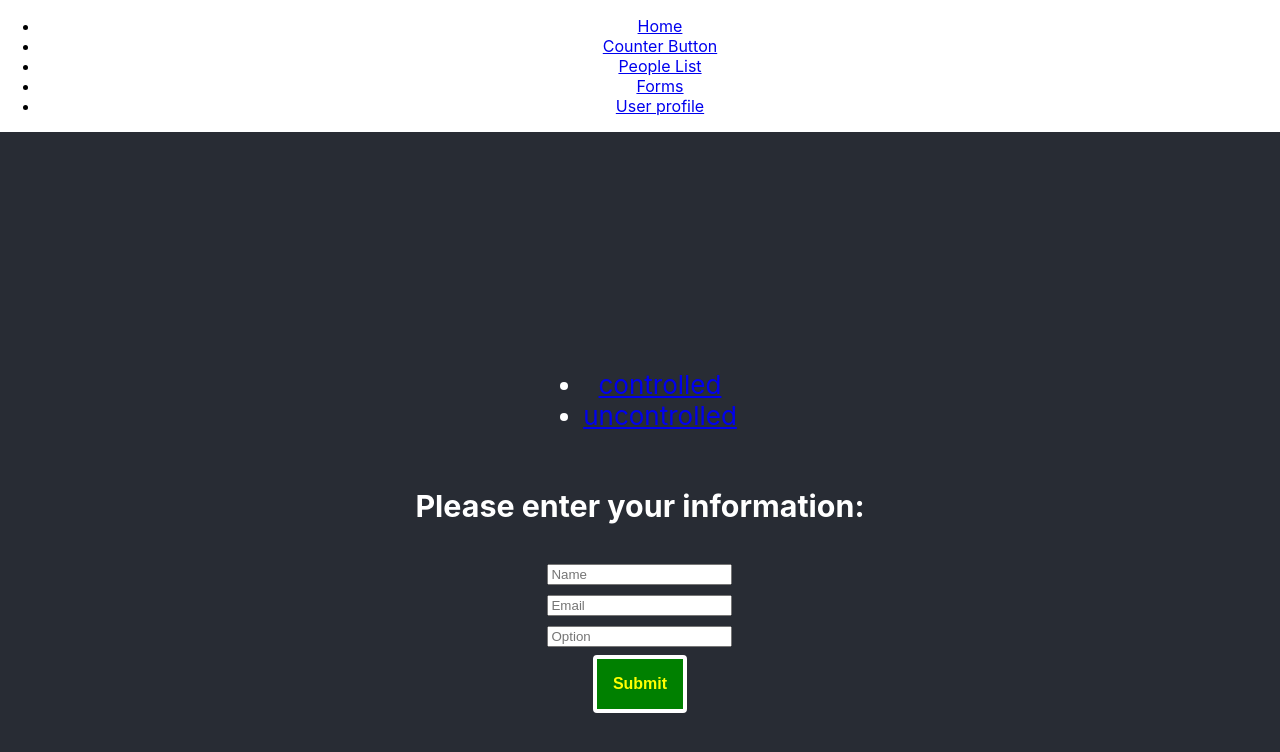
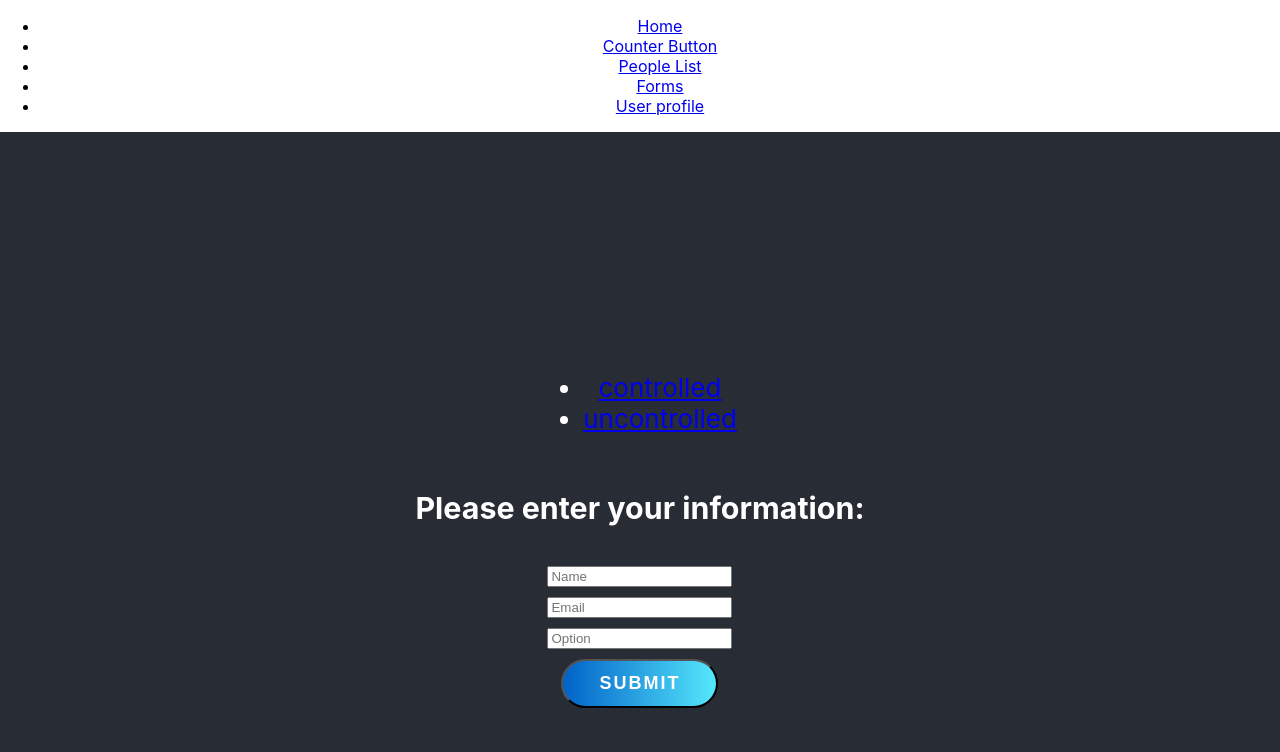
Before and after one commit to fabricekalvanda/myfirstapp-react, a React (Create React App) app: page /forms/controlled in a window 1280 px wide. Shown: the top 752 px of the page. Built offline with nearby package versions, Linux system fonts and the light colour scheme.

Commit message:
styling submit button

```diff
--- a/src/Button.js
+++ b/src/Button.js
@@ -3,15 +3,19 @@ import styled from 'styled-components';
 
 const StyledButton = styled.button`
     background-color: ${props => props.buttonColor || 'transparent'};
-    border: 4px solid white;
-    border-radius: 4px;
-    color: yellow;
+    background: linear-gradient(90deg,#0162C8,#55E7FC);
+    display: inline-block;
+    border-radius: 40px;
+    color: #fff;
+    text-decoration: none;
+    text-transform: uppercase;
     cursor: pointer;
-    font-size: 16px;
+    font-size: 18px;
+    letter-spacing: 2px;
     font-weight: bold;
-    margin: 8px;
+    margin: 10px 0;
     outline: none;
-    padding: 16px;
+    padding: 12px 36px;
 `;
 
 
```
Also changed, not shown: 1 other file (tests, documents, lock files or other folders).
